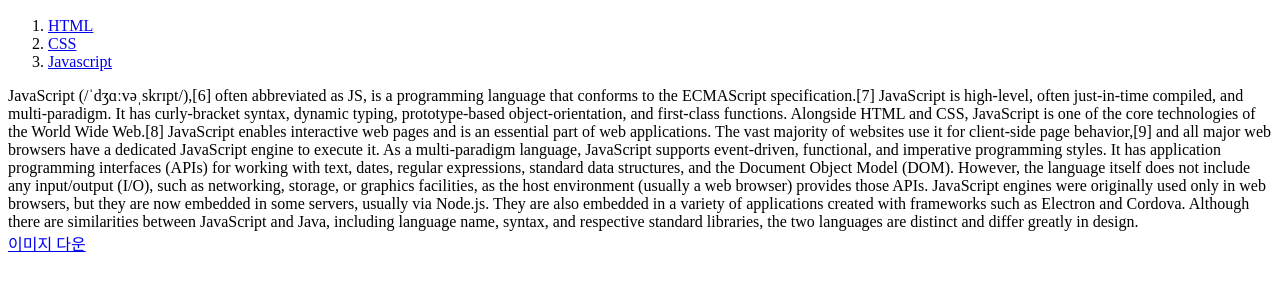
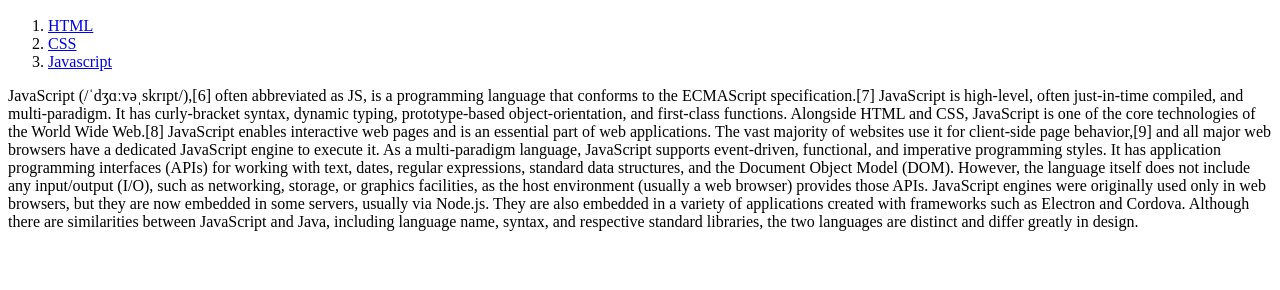
Before and after one commit to Sadsprin/web1, a plain HTML site: page 3.html in a window 1280 px wide. Shown: the part 398-688 px from the top of the page. Drawn offline with Linux system fonts and the light colour scheme; a script that the page names is missing.

Commit message:
Add files via upload

```diff
--- a/3.html
+++ b/3.html
@@ -35,7 +35,7 @@
 Although there are similarities between JavaScript and Java, including language name, syntax, and respective standard libraries, the two languages are distinct and differ greatly in design.<br>
 
 
-<a href="coding.jpg" download>이미지 다운</a>
+
 <div id="disqus_thread"></div>
 <script>
 
@@ -70,7 +70,6 @@
 })();
 </script>
 <!--End of Tawk.to Script-->
-
 		</body>
 
 </html>
```
